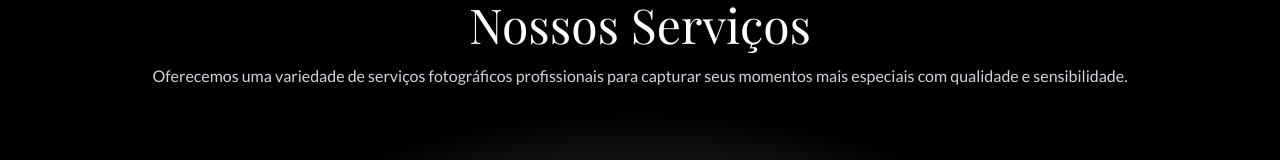
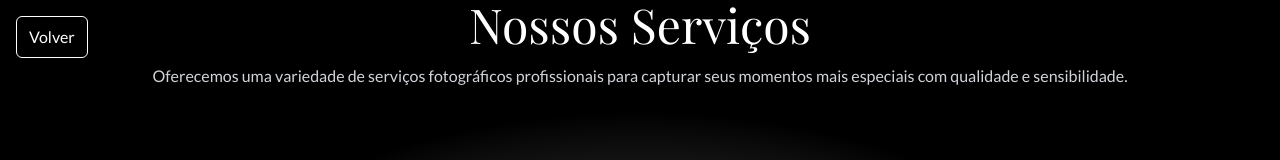
Before and after one commit to javierevents2-beep/web-deployment, a React (Vite) app: page /services in a window 1280 px wide. Shown: the top 160 px of the page. Built offline with nearby package versions, Linux system fonts and the light colour scheme; no server answers; the database is empty.

Commit message:
Insert back button into ServiceSelectionPage
cgen-68bcd6ee197a46879a01157850d98e48

```diff
--- a/src/pages/ServiceSelectionPage.tsx
+++ b/src/pages/ServiceSelectionPage.tsx
@@ -83,8 +83,10 @@ const ServiceSelectionPage: React.FC = () => {
   const len = services.length;
 
   return (
-    <div className="w-full bg-black text-white">
+    <div className="w-full bg-black text-white relative">
       <div className="max-w-6xl w-full h-screen flex flex-col justify-start mx-auto px-4 md:px-8">
+        <button onClick={() => navigate('/')} aria-label="Volver" className="absolute top-4 left-4 z-50 px-3 py-2 rounded-md border border-white text-white bg-transparent hover:bg-white/6 transition">Volver</button>
+
         <h1 className="text-4xl md:text-5xl font-playfair text-center mb-4">Nossos Serviços</h1>
         <p className="text-center text-gray-300 mb-6">Oferecemos uma variedade de serviços fotográficos profissionais para capturar seus momentos mais especiais com qualidade e sensibilidade.</p>
 
```
